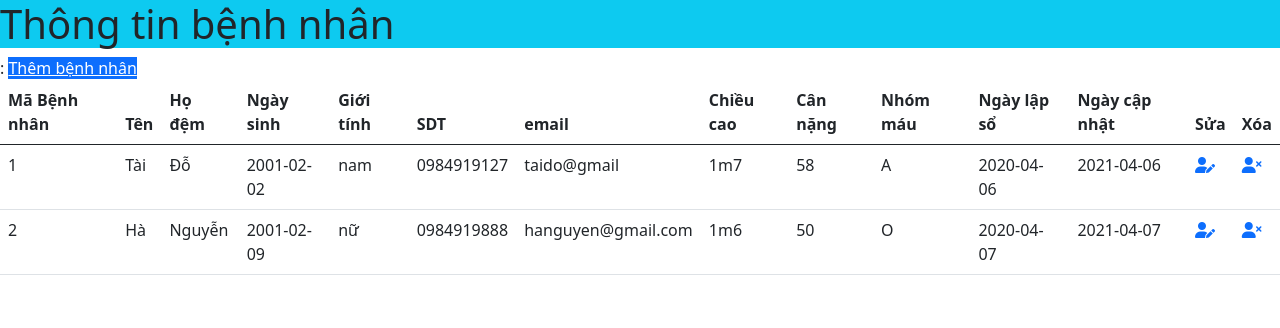
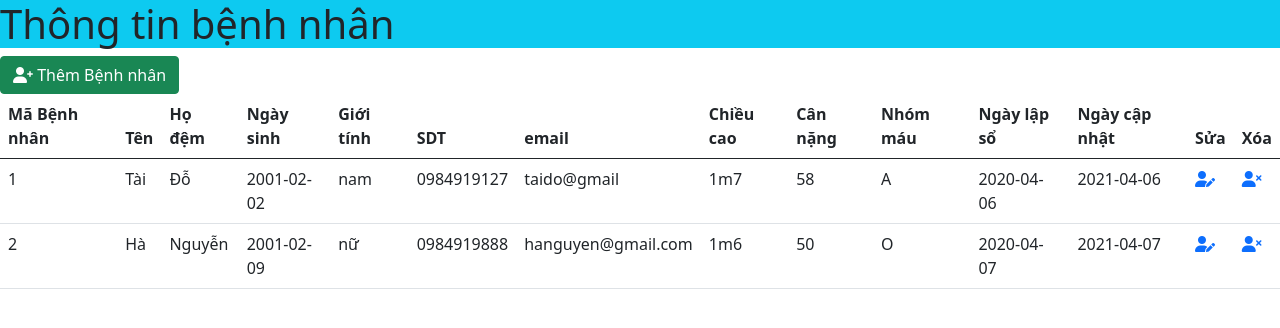
Before and after one commit to Taido0220/CSE485_K61_KTGK_1951060991, a PHP site: page /indexfull.php in a window 1280 px wide. Shown: the top 328 px of the page. Run offline with PHP 8.4, Linux system fonts and the light colour scheme; data comes from the database, SQL or seed files in the repository.

Commit message:
Update indexfull.php

```diff
--- a/project/src/indexfull.php
+++ b/project/src/indexfull.php
@@ -6,8 +6,8 @@
 <main>
         <!-- Hiển thị BẢNG DỮ LIỆU DANH BẠ CÁ NHÂN -->
         <!-- Kết nối tới Server, truy vấn dữ liệu (SELECT) từ Bảng db_employees -->
-        <!-- Quy trình 4 bước -->:
-        <a href="add-admin.php" class="btn-primary">Thêm bệnh nhân</a>
+        <!-- Quy trình 4 bước -->
+        <a href="add.php" class="btn btn-success"><i class="fas fa-user-plus"></i> Thêm Bệnh nhân</a>
         <table class="table">
             <thead>
                 <tr>
```
